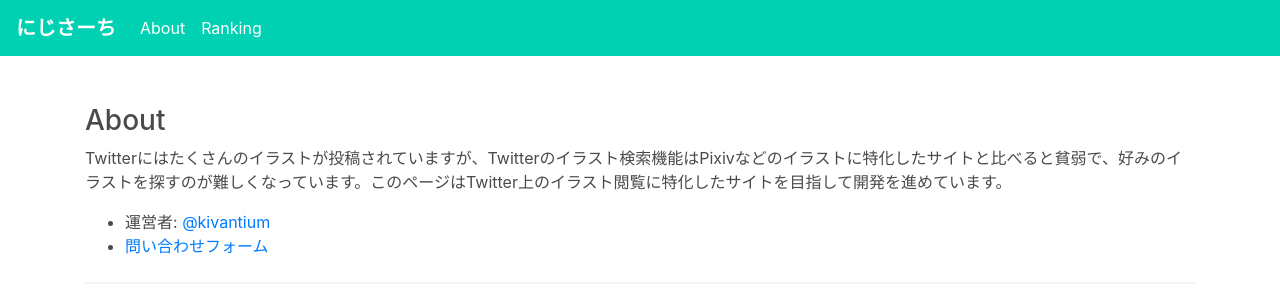
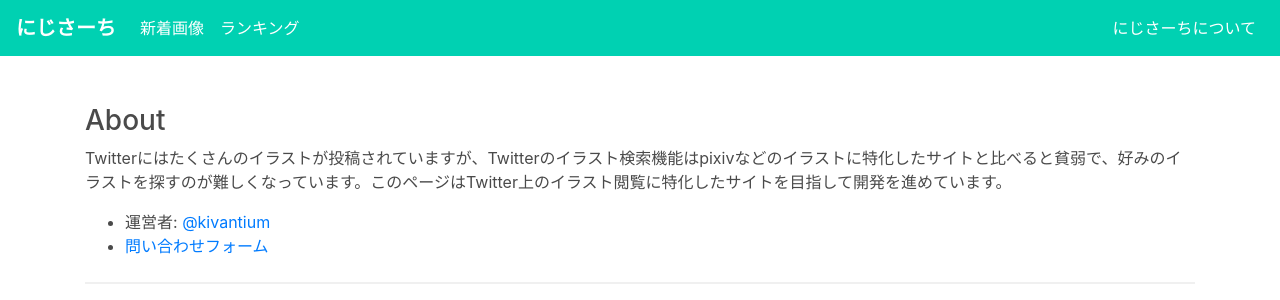
Before and after one commit to kivantium/playground, a Django app: page /about/ in a window 1280 px wide. Shown: the top 300 px of the page. Run offline with Django 3.2, Linux system fonts and the light colour scheme; some libraries are stand-ins or nearby versions.

Commit message:
Improve design

```diff
--- a/hello/static/hello/style.css
+++ b/hello/static/hello/style.css
@@ -3,7 +3,11 @@
 @media screen and (max-width: 768px){ .hide-mobile{ display:none; } }
 body, button, input, select, textares {font-family: BlinkMacSystemFont,-apple-system,"Segoe UI",Roboto,Oxygen,Ubuntu,Cantarell,"Fira Sans","Droid Sans","Helvetica Neue",Helvetica,Arial,sans-serif;}
 body {color: #4a4a4a; font-size: 16px; font-weight: 400; line-height: 1.5;}
-hr { background-color: #f5f5f5; border: none; display: block; height: 2px; margin: 1.5rem 0; }
+hr { background-color: #f0f0f0; border: none; display: block; height: 2px; margin: 1.5rem 0; }
 .icon:first-child { margin-right: .5em; }
-.grid-item { border: 2px solid #ccc;}
-.grid-item img { width: 100%; }
+.nav-link { color: white; !important;}
+.navbar-dark .navbar-nav .nav-link { color: rgba(255, 255, 255, 1.0); }
+.nav-link:focus, .nav-link:hover { color: rgba(255, 255, 255, 0.7); }
+.grid-item { padding: 6px;}
+.grid-item:focus, .grid-item:hover { -webkit-box-shadow: 0 0 3px 3px #ddd; box-shadow: 0 0 3px 3px #ccc;}
+.grid-item img { width: 100% }
--- a/hello/templates/hello/about.html
+++ b/hello/templates/hello/about.html
@@ -3,7 +3,7 @@
 {% block content %}
 <div class="container mt-5">
   <h3>About</h3>
-  <p>Twitterにはたくさんのイラストが投稿されていますが、Twitterのイラスト検索機能はPixivなどのイラストに特化したサイトと比べると貧弱で、好みのイラストを探すのが難しくなっています。このページはTwitter上のイラスト閲覧に特化したサイトを目指して開発を進めています。</p>
+  <p>Twitterにはたくさんのイラストが投稿されていますが、Twitterのイラスト検索機能はpixivなどのイラストに特化したサイトと比べると貧弱で、好みのイラストを探すのが難しくなっています。このページはTwitter上のイラスト閲覧に特化したサイトを目指して開発を進めています。</p>
   <ul>
     <li>運営者: <a href="https://twitter.com/kivantium">@kivantium</a></li>
     <li><a href="https://forms.gle/4nuyFsqxqFrKe8Uz9">問い合わせフォーム</a></li>
--- a/hello/templates/hello/base.html
+++ b/hello/templates/hello/base.html
@@ -18,10 +18,10 @@
     <link rel="stylesheet" href="https://stackpath.bootstrapcdn.com/bootstrap/4.5.0/css/bootstrap.min.css" integrity="sha384-9aIt2nRpC12Uk9gS9baDl411NQApFmC26EwAOH8WgZl5MYYxFfc+NcPb1dKGj7Sk" crossorigin="anonymous">
     <script defer src="https://use.fontawesome.com/releases/v5.3.1/js/all.js"></script>
     {% load static %}
-    <link rel="stylesheet" type="text/css" href="{% static 'hello/style.css' %}?20200519">
+    <link rel="stylesheet" type="text/css" href="{% static 'hello/style.css' %}?20200521">
   </head>
   <body>
-    <nav class="navbar navbar-expand-lg navbar-dark" style="background-color: #00d1b2;">
+    <nav class="navbar navbar-expand-md navbar-dark" style="background-color: #00d1b2;">
       <a href="/" class="navbar-brand mb-0 h1 font-weight-bold">にじさーち</a>
       <button class="navbar-toggler" type="button" data-toggle="collapse" data-target="#navbarSupportedContent" aria-controls="navbarSupportedContent" aria-expanded="false" aria-label="Toggle navigation">
         <span class="navbar-toggler-icon"></span>
@@ -29,10 +29,13 @@
 
       <div class="collapse navbar-collapse" id="navbarSupportedContent">
         <ul class="navbar-nav mr-auto">
-          <li class="nav-item active"><a class="nav-link" href="/about">About</a></li>
-          <li class="nav-item active"><a class="nav-link" href="/ranking">Ranking</a></li>
+          <li class="nav-item"><a class="nav-link" href="/search/?page=1&order=id">新着画像</a></li>
+          <li class="nav-item"><a class="nav-link" href="/ranking">ランキング</a></li>
+        </ul>
+        <ul class="navbar-nav ml-auto">
+          <li class="nav-item"><a class="nav-link" href="/about">にじさーちについて</a></li>
           {% if request.user.username == 'kivantium' %}
-          <li class="nav-item active"><a class="nav-link" href="/fix">Fix label</a></li>
+          <li class="nav-item"><a class="nav-link" href="/fix">ラベルの修正</a></li>
           {% endif %}
         </ul>
         <div class="my-2 my-lg-0">
@@ -44,6 +47,7 @@
     </nav>
     {% block content %}
     {% endblock %}
+<!-- Footer -->
     <script src="https://code.jquery.com/jquery-3.5.1.slim.min.js" integrity="sha384-DfXdz2htPH0lsSSs5nCTpuj/zy4C+OGpamoFVy38MVBnE+IbbVYUew+OrCXaRkfj" crossorigin="anonymous"></script>
     <script src="https://cdn.jsdelivr.net/npm/popper.js@1.16.0/dist/umd/popper.min.js" integrity="sha384-Q6E9RHvbIyZFJoft+2mJbHaEWldlvI9IOYy5n3zV9zzTtmI3UksdQRVvoxMfooAo" crossorigin="anonymous"></script>
     <script src="https://stackpath.bootstrapcdn.com/bootstrap/4.5.0/js/bootstrap.min.js" integrity="sha384-OgVRvuATP1z7JjHLkuOU7Xw704+h835Lr+6QL9UvYjZE3Ipu6Tp75j7Bh/kR0JKI" crossorigin="anonymous"></script>   </script>
--- a/hello/templates/hello/ranking.html
+++ b/hello/templates/hello/ranking.html
@@ -21,10 +21,10 @@
           <label class="form-check-label" for="check_nsfw">NSFW画像を表示する</label>
         </div>
       </div>
-      <div id="images" class="grid no-gutters" ref="grid">
-        <div class="grid-sizer col-4 col-md-3 col-lg-2"></div>
+      <div id="images" class="grid" ref="grid">
+        <div class="grid-sizer col-6 col-sm-4 col-md-3 col-lg-2"></div>
         {% for entry in image_entry_list %}
-            <div class="grid-item col-4 col-md-3 col-lg-2">
+            <div class="grid-item col-6 col-sm-4 col-md-3 col-lg-2">
               <a href="/status/{{entry.status_id}}/">
                 <img src="{{entry.media_url}}">
               </a>
--- a/hello/templates/hello/search.html
+++ b/hello/templates/hello/search.html
@@ -28,10 +28,10 @@
           <label class="form-check-label" for="check_nsfw">NSFW画像を表示する</label>
         </div>
       </div>
-      <div id="images" class="grid no-gutters" ref="grid">
-        <div class="grid-sizer col-4 col-md-3 col-lg-2"></div>
+      <div id="images" class="grid" ref="grid">
+        <div class="grid-sizer col-6 col-sm-4 col-md-3 col-lg-2"></div>
         {% for entry in image_entry_list %}
-            <div class="grid-item col-4 col-md-3 col-lg-2">
+            <div class="grid-item col-6 col-sm-4 col-md-3 col-lg-2">
               <a href="/status/{{entry.status_id}}/">
                 <img src="{{entry.media_url}}">
               </a>
```
Also changed, not shown: hello/templates/hello/index.html (+6 -7 lines).
